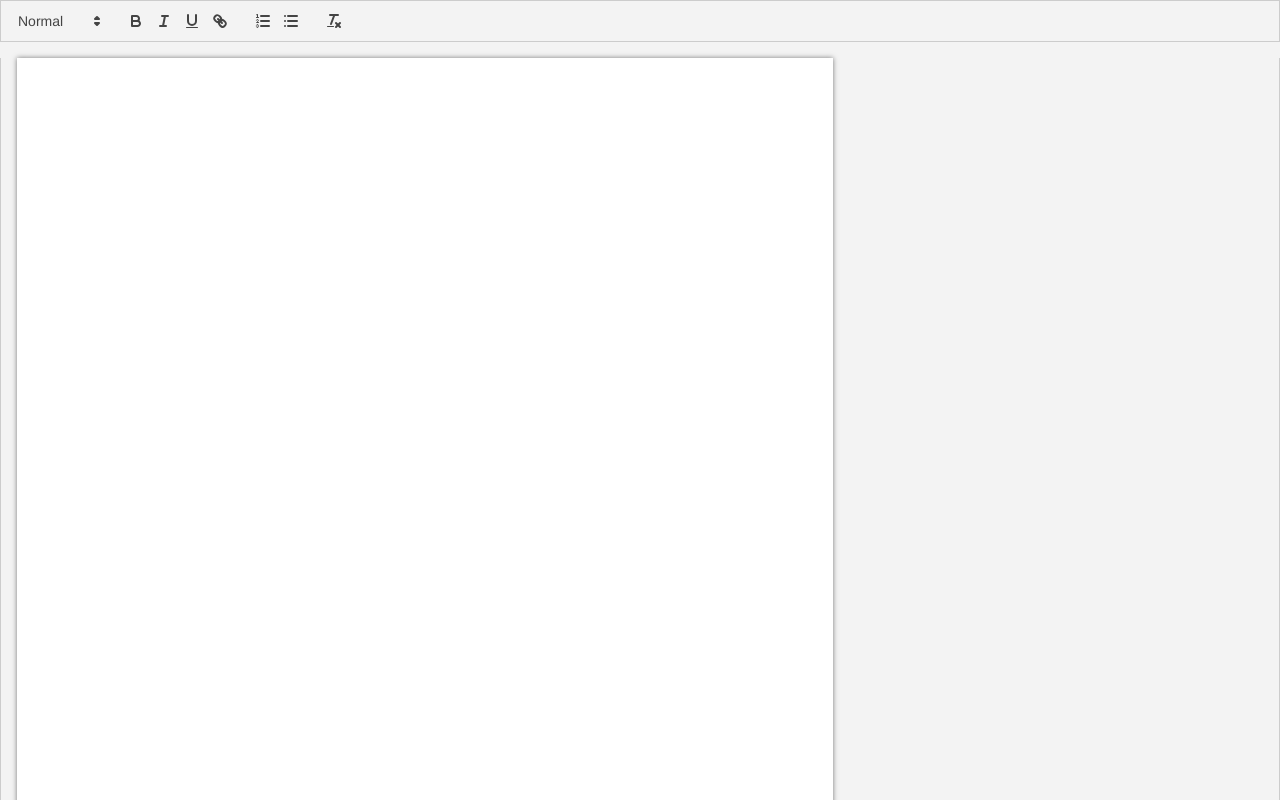
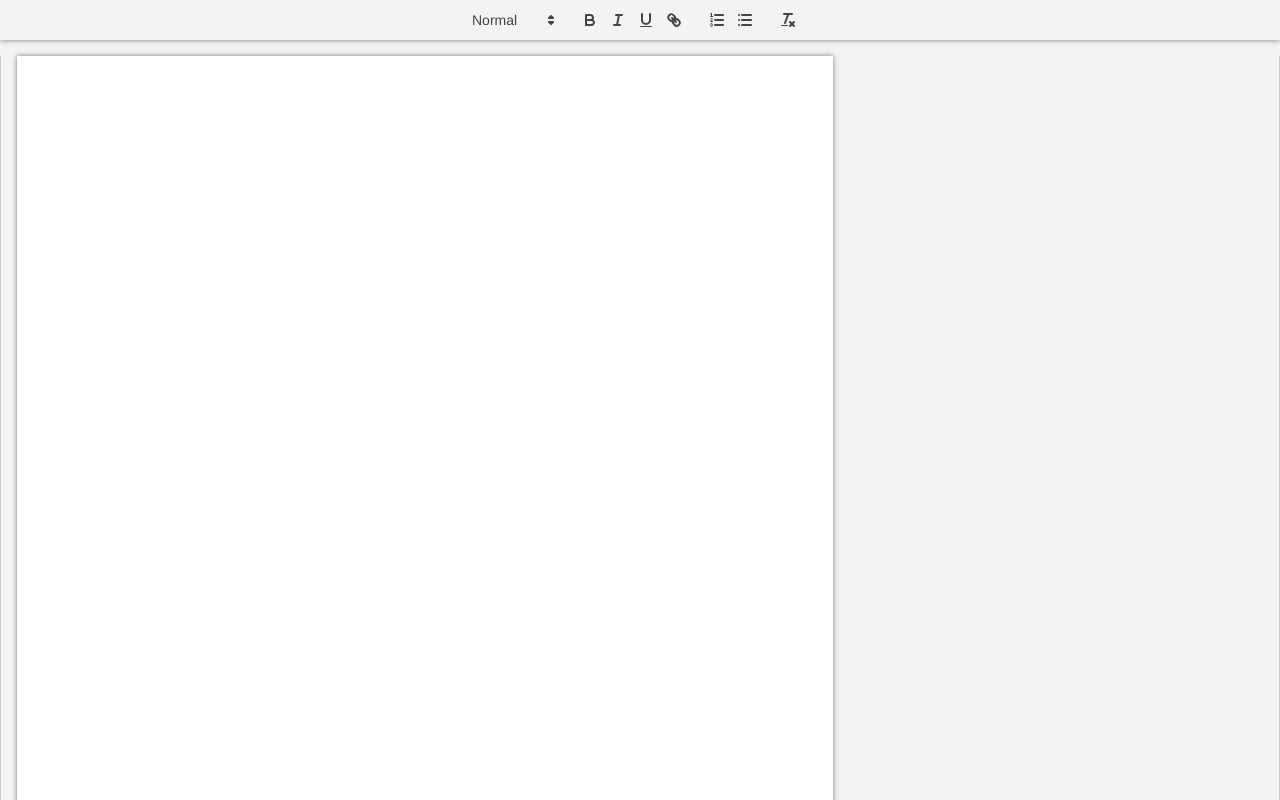
Before and after one commit to luckypig3400/NodeJS_playground, a React (Create React App) app in the folder google_doc_clone/client/: page / in a window 1280 px wide. Shown: the top 800 px of the page. Built offline with nearby package versions, Linux system fonts and the light colour scheme.

Commit message:
set doc toolbar style

```diff
--- a/google_doc_clone/client/src/styles.css
+++ b/google_doc_clone/client/src/styles.css
@@ -15,3 +15,20 @@
     box-shadow: 0 0 5px 0 rgba(0, 0, 0, .5);
     background-color: white;
 }
+
+.container .ql-container .ql-snow {
+    border: none;
+    display: flex;
+    justify-content: center;
+}
+
+.container .ql-toolbar.ql-snow {
+    display: flex;
+    justify-content: center;
+    position: sticky;
+    top: 0;
+    z-index: 1;
+    background-color: #F3F3F3;
+    border: none;
+    box-shadow: 0 0 5px 0 rgba(0, 0, 0, .5);
+}
```
